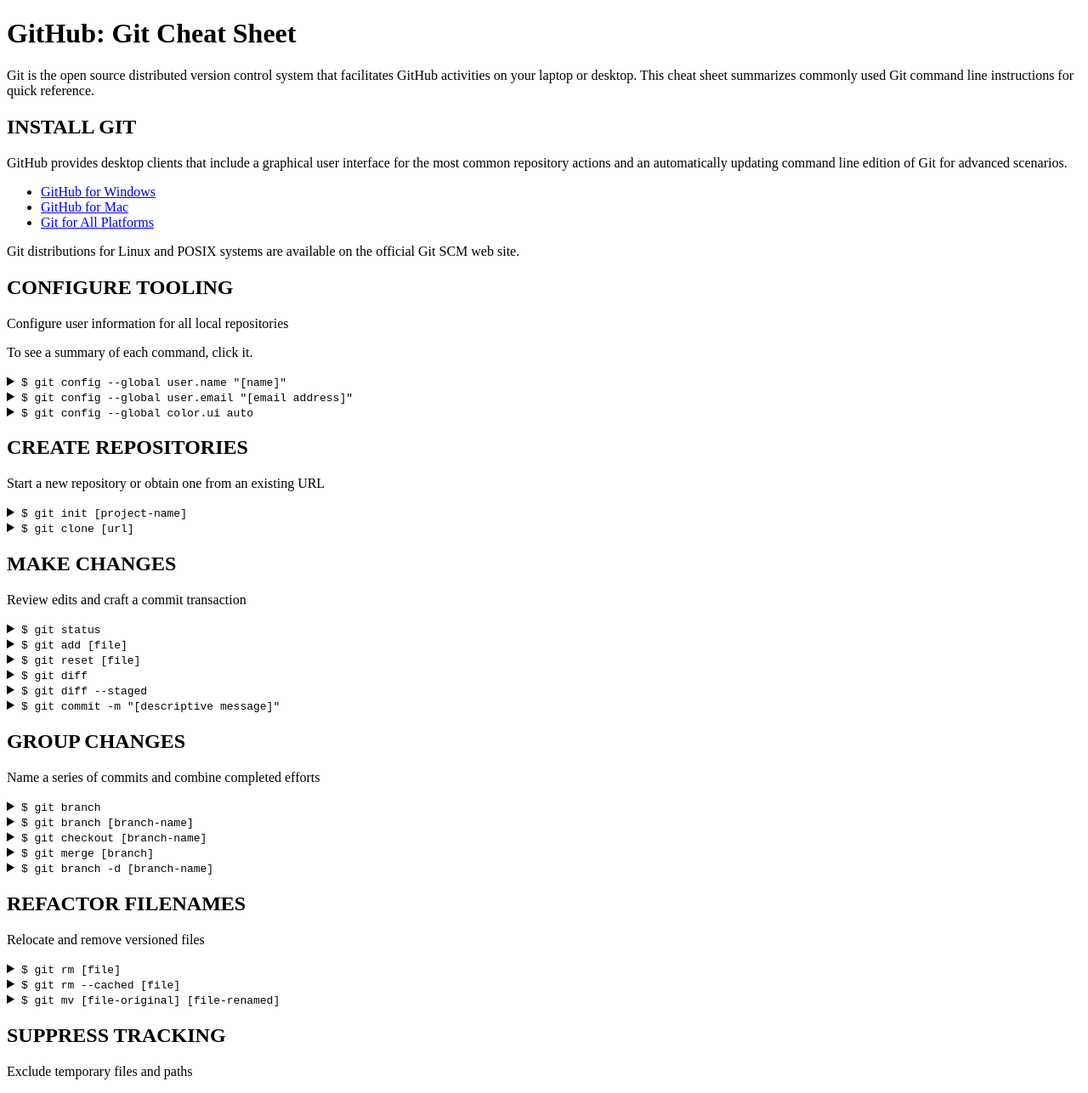
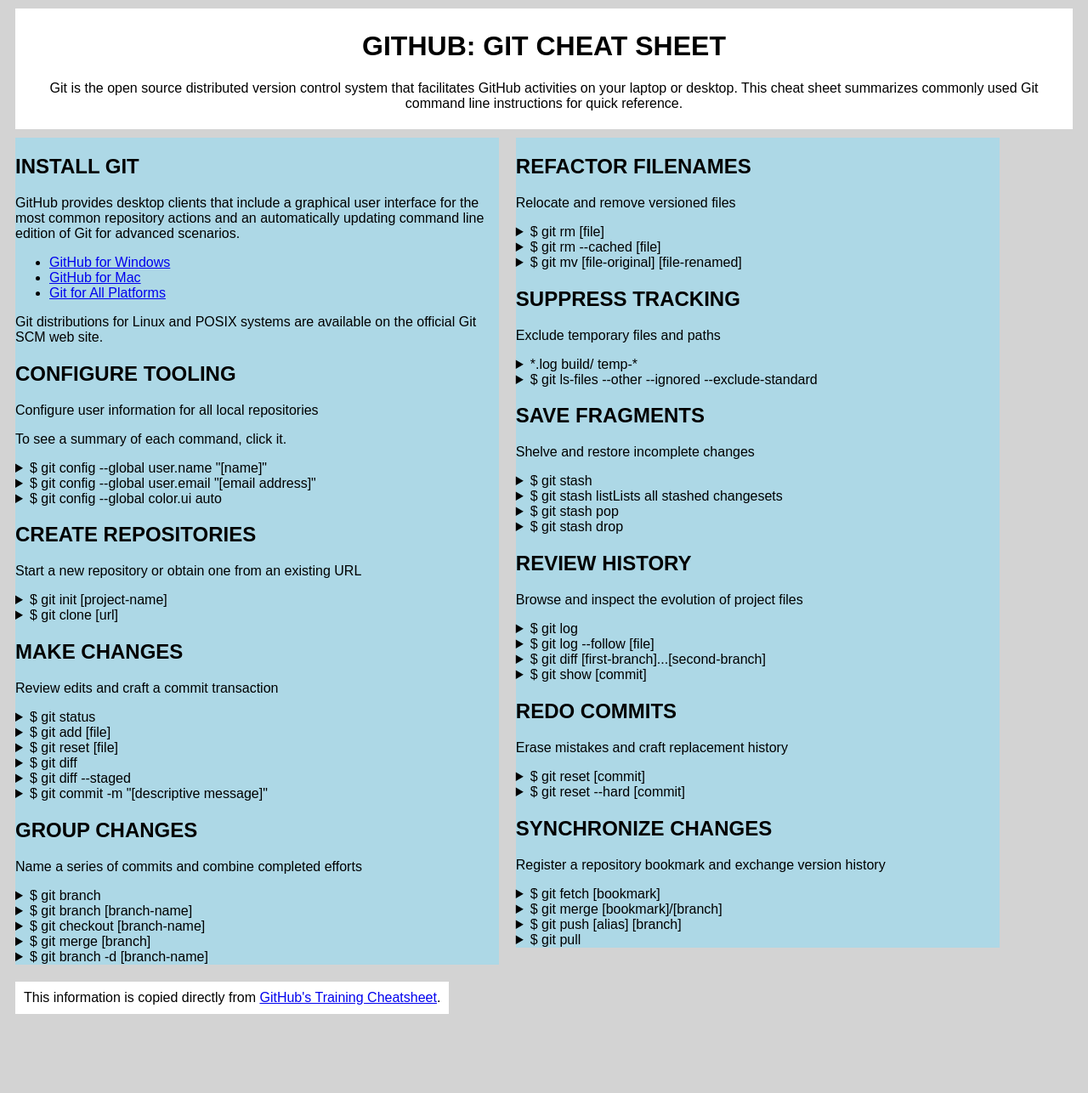
Before and after one commit to hyendler/phase-0, a plain HTML site: page week-4/gps/gps2-1.html in a window 1280 px wide. Shown: the top 1286 px of the page at 85% size. After the commit the page ends 1203 px from the top, so only its background shows below. Drawn offline with Linux system fonts and the light colour scheme.

Commit message:
Make some changes

```diff
--- a/week-4/gps/gps2-1.css
+++ b/week-4/gps/gps2-1.css
@@ -0,0 +1,41 @@
+/* * {
+    border: 1px solid red;
+} */
+
+body {
+    background-color: lightgrey;
+}
+
+* {
+    font-family: "Arial", sans-serif;
+}
+
+header {
+    text-align: center;
+    background-color: white;
+    padding: 5px;
+    margin: 10px;
+}
+
+header h1 {
+    text-transform: uppercase;
+}
+
+
+.column-1,
+.column-2 {
+  width: 45%;
+  margin: 0 10px;
+  float: left;
+  background-color: lightblue;
+}
+
+
+footer {
+    clear: both;
+    background-color: white;
+    text-align: center;
+    padding: 10px;
+    margin: 20px 10px 10px 10px;
+    float: left;
+}
```
Also changed, not shown: week-4/gps/gps2-1.html (+1 -1 lines).
